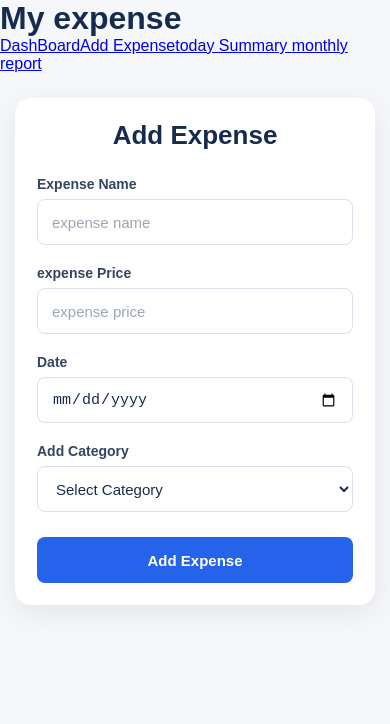
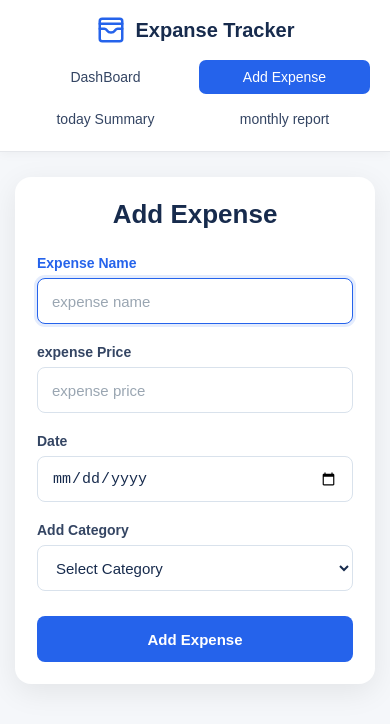
Before and after one commit to codewithmansoorahmad/expense-tracker, a React (Vite) app: page /add-expense in a window 390 px wide. Shown: the top 724 px of the page. Built offline with nearby package versions, Linux system fonts and the light colour scheme.

Commit message:
imrpove expense page add keyboard functionality

```diff
--- a/package.json
+++ b/package.json
@@ -10,8 +10,11 @@
     "preview": "vite preview"
   },
   "dependencies": {
+    "@reduxjs/toolkit": "^2.12.0",
+    "lucide-react": "^1.40.0",
     "react": "^19.2.8",
     "react-dom": "^19.2.8",
+    "react-redux": "^9.3.0",
     "react-router-dom": "^7.18.3"
   },
   "devDependencies": {
--- a/src/App.jsx
+++ b/src/App.jsx
@@ -1,8 +1,9 @@
-import AddExpense from "./pages/AddExpense"
 import "./css/App.css"
 import { Routes,Route } from "react-router-dom"
 import Header from "./pages/Header"
 import DashBoard from "./pages/DashBoard"
+import Expense from "./components/Expense"
+import TodaySummary from "./components/TodaySummary"
 
 function App() {
 
@@ -12,7 +13,8 @@ function App() {
     {/* <AddExpense/> */}
     <Routes>
       <Route path="/" element={<DashBoard/>} />
-      <Route path="/add-expense" element={<AddExpense/>} />
+      <Route path="/add-expense" element={<Expense/>} />
+      <Route path="/today-summary" element={<TodaySummary/>} />
 
     </Routes>
 
--- a/src/components/Expense.jsx
+++ b/src/components/Expense.jsx
@@ -1,15 +1,23 @@
-import { useState } from "react";
-import { handleInput, handleSubmit } from "../services/expense";
+import { useRef, useState } from "react";
+import { handleInput, handleKey, handleSubmit } from "../services/expense";
 import "../css/expense.css"
+import { useNavigate } from "react-router-dom";
+
 function Expense() {
   const [name, setName] = useState("");
   const [price, setPrice] = useState("");
   const [date, setDate] = useState("");
   const [category, setCategory] = useState("");
+  const priceRef=useRef()
+  const btnSubmit=useRef()
+  const dateRef=useRef()
+  const categoryRef=useRef()
+
+  const navigate=useNavigate()
   return (
     <div className="expense">
       <h2>Add Expense</h2>
-      <form>
+      <form  onSubmit={(e)=>handleSubmit(e,navigate)}>
         <div className="expense-name">
           <label>Expense Name</label>
           <input
@@ -17,7 +25,9 @@ function Expense() {
             placeholder="expense name"
             value={name}
             name="name"
+            autoFocus
             onChange={(e) => handleInput(e,setName)}
+            onKeyDown={(e)=>handleKey(e,priceRef)}
             required
           />
         </div>
@@ -27,9 +37,11 @@ function Expense() {
             type="number"
             placeholder="expense price"
             value={price}
-            min="0"
+            ref={priceRef}
+            min="1"
             name="price"
             onChange={(e) =>handleInput(e,setPrice)}
+             onKeyDown={(e)=>handleKey(e,dateRef)}
             required
           />
         </div>
@@ -37,7 +49,11 @@ function Expense() {
           <label>Date</label>
           <input
             type="date"
+            name="date"
             value={date}
+            ref={dateRef}
+             onKeyDown={(e)=>handleKey(e,categoryRef)}
+
             onChange={(e) => {handleInput(e,setDate)
 
             }}
@@ -50,9 +66,12 @@ function Expense() {
             name="select"
             id="select"
             value={category}
+            ref={categoryRef}
             onChange={(e) => {
               handleInput(e,setCategory);
             }}
+            onKeyDown={(e)=>handleKey(e,btnSubmit)}
+
             required
           >
             <option value="">Select Category</option>
@@ -70,7 +89,7 @@ function Expense() {
             <option value="other">Other</option>
           </select>
         </div>
-        <button className="btn" onClick={(e)=>handleSubmit(e,name,price,date,category)}>Add Expense</button>
+        <button ref={btnSubmit} className="btn" type="submit">Add Expense</button>
       </form>
     </div>
   );
--- a/src/components/NavBar.jsx
+++ b/src/components/NavBar.jsx
@@ -2,10 +2,10 @@ import { NavLink } from "react-router-dom"
 function NavBar(){
     return (
         <div className="links">
-            <NavLink to="/">DashBoard</NavLink>
-            <NavLink to="/add-expense">Add Expense</NavLink>
-            <NavLink to="/today-summary">today Summary </NavLink>
-            <NavLink to="/monthly-report">monthly report</NavLink>
+            <NavLink className="link" to="/">DashBoard</NavLink>
+            <NavLink className="link" to="/add-expense">Add Expense</NavLink>
+            <NavLink className="link" to="/today-summary">today Summary </NavLink>
+            <NavLink className="link" to="/monthly-report">monthly report</NavLink>
         </div>
     )
 }
--- /dev/null
+++ b/src/components/TodaySummary.jsx
@@ -0,0 +1,13 @@
+import { useSelector } from "react-redux"
+
+function TodaySummary(){
+     const expenses=useSelector((state)=>state.expenses.expensesItems)
+     console.log(expenses)
+    return(
+        <div>
+
+
+        </div>
+    )
+}
+export default TodaySummary
--- /dev/null
+++ b/src/css/header.css
@@ -0,0 +1,83 @@
+.header {
+    width: 100%;
+    min-height: 70px;
+    padding: 0 40px;
+    display: flex;
+    align-items: center;
+    justify-content: space-between;
+    background-color: #FFFFFF;
+    border-bottom: 1px solid #E5E7EB;
+    box-shadow: 0 2px 10px rgba(0, 0, 0, 0.04);
+}
+
+.logo {
+    display: flex;
+    align-items: center;
+    gap: 10px;
+    color: #2563EB;
+}
+
+.logo span {
+    color: #172B4D;
+    font-size: 20px;
+    font-weight: 700;
+    white-space: nowrap;
+}
+
+.links {
+    display: flex;
+    align-items: center;
+    gap: 8px;
+}
+
+.link {
+    padding: 9px 14px;
+    border-radius: 7px;
+    color: #344563;
+    text-decoration: none;
+    font-size: 14px;
+    font-weight: 500;
+    transition: 0.2s;
+}
+
+.link:hover {
+    background-color: #EFF6FF;
+    color: #2563EB;
+}
+
+.link.active {
+    background-color: #2563EB;
+    color: #FFFFFF;
+}
+
+@media (max-width: 700px) {
+    .header {
+        padding: 15px 20px;
+        flex-direction: column;
+        gap: 15px;
+    }
+
+    .links {
+        flex-wrap: wrap;
+        justify-content: center;
+    }
+}
+
+@media (max-width: 450px) {
+    .header {
+        align-items: stretch;
+    }
+
+    .logo {
+        justify-content: center;
+    }
+
+    .links {
+        display: grid;
+        grid-template-columns: 1fr 1fr;
+    }
+
+    .link {
+        text-align: center;
+    }
+}
--- a/src/pages/AddExpense.jsx
+++ /dev/null
@@ -1,8 +0,0 @@
-import Expense from "../components/Expense"
-
-function AddExpense(){
-    return<>
-    <Expense/>
-    </>
-}
-export default AddExpense
--- a/src/pages/Header.jsx
+++ b/src/pages/Header.jsx
@@ -1,10 +1,15 @@
 import NavBar from "../components/NavBar"
-
-
+// import { Walletcards } from "lucide-react";
+import { WalletCards } from "lucide-react";
+import "../css/header.css"
 function Header(){
     return<>
     <div className="header">
-        <h1>My expense</h1>
+        <div className="logo">
+  <WalletCards size={30} />
+        <span>Expanse Tracker</span>
+        </div>
+
         <NavBar/>
     </div>
 
--- /dev/null
+++ b/src/redux/slice.js
@@ -0,0 +1,20 @@
+import { createSlice } from "@reduxjs/toolkit";
+
+const ExpenseSLice=createSlice({
+    name:"expense",
+    initialState:{
+        expensesItems:[]
+    },
+    reducers:{
+        addExpenses:(state,action)=>{
+            const id=crypto.randomUUID()
+            console.log(id)
+            const newObj={...action.payload,id}
+
+            state.expensesItems.push(newObj)
+
+        }
+    }
+})
+export default ExpenseSLice.reducer
+export const {addExpenses}=ExpenseSLice.actions
--- /dev/null
+++ b/src/redux/store.js
@@ -0,0 +1,8 @@
+import { configureStore } from "@reduxjs/toolkit";
+import expenseReducer from "./slice"
+ const store=configureStore({
+    reducer:{
+        expenses:expenseReducer
+    }
+ })
+ export default store
--- a/src/services/expense.js
+++ b/src/services/expense.js
@@ -1,23 +1,38 @@
+import { addExpenses } from "../redux/slice"
+import store from "../redux/store"
+export function handleInput(e,func){
+    func(e.target.value)
+   if(e.target.value.trim()===""){
+      e.target.setCustomValidity("Please enter a expense name.")
+        e.target.reportValidity()
+        return
 
-export function handleInput(e,func){
+   }
+      e.target.setCustomValidity("")
 
-    if(!e.target.value.checkValidity()){
-        e.target.reportValidity()
-
-        return
-    }
-    func(e.target.value)
 
 
 }
-export function handleSubmit(event,name,price,date,category){
+export function handleSubmit(event,navigate){
     event.preventDefault()
+    const formData=new FormData(event.target)
+    const obj=Object.fromEntries(formData)
+    store.dispatch(addExpenses(obj))
+    navigate("/today-summary")
 
-    const formData={
-        name,
-        price,
-        date,
-        category
+
+}
+
+export function handleKey(e,name){
+    // if(!e.target.checkValidity())return;
+    if(e.key==="Enter"&&e.target.id==="select"){
+        e.preventDefault()
+        name.current.click()
+return
     }
-    console.log(formData)
+    if(e.key==="Enter"){
+
+name.current.focus()
+
+    }
 }
```
Also changed, not shown: src/main.jsx (+7 -2 lines), 1 other file (tests, documents, lock files or other folders).
